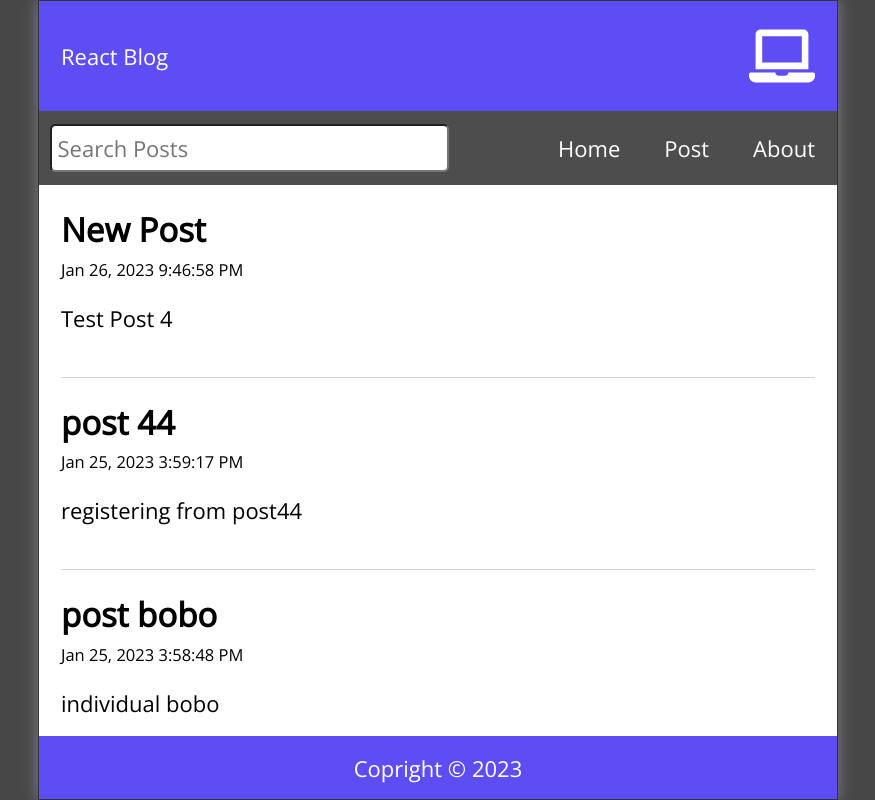
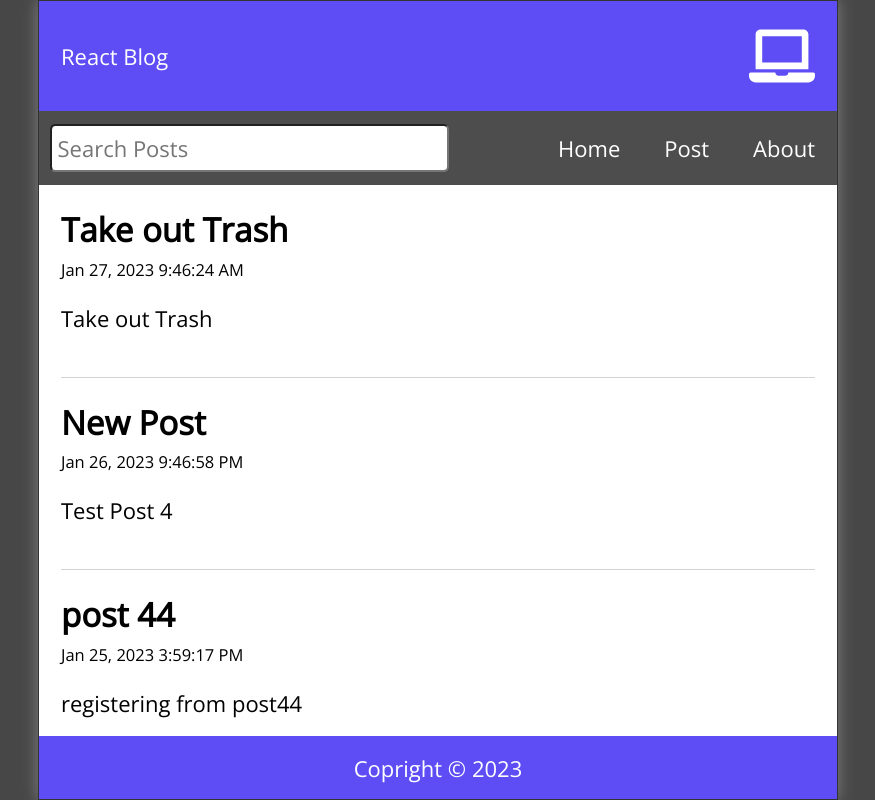
Before and after one commit to kb-git-hub/react-blog, a React (Vite) app: page / in a window 1280 px wide. Shown: the whole page, without its empty margins (202-1077 px from the left). Built offline with nearby package versions, Linux system fonts and the light colour scheme; data requests are answered from the project's data file.

Commit message:
Axios Custom Hook

```diff
--- a/data/db.json
+++ b/data/db.json
@@ -23,6 +23,12 @@
       "title": "New Post",
       "datetime": "Jan 26, 2023 9:46:58 PM",
       "body": "Test Post 4\n"
+    },
+    {
+      "id": 5,
+      "title": "Take out Trash",
+      "datetime": "Jan 27, 2023 9:46:24 AM",
+      "body": "Take out Trash"
     }
   ]
 }
--- a/src/App.jsx
+++ b/src/App.jsx
@@ -11,7 +11,7 @@ import Layout from './Layout'
 import api from './API/posts'
 import EditPost from './EditPost'
 import useWindowSize from '../src/hooks/useWindowSize'
-
+import useAxiosFetch from './hooks/useAxiosFetch'
 
 function App() {
   const [posts, setPosts] = useState([])
@@ -24,26 +24,31 @@ function App() {
   const {width} = useWindowSize()
   const navigate = useNavigate()
 
+  const {data, fetchError, isLoading} = useAxiosFetch(`http://localhost:3500/posts`)
+
   useEffect(()=>{
-    const fetchPosts = async () =>{
-      try{
-        const response = await api.get('/posts')
-        setPosts(response.data)
+    setPosts(data)
+  }, [data])
+  // useEffect(()=>{
+  //   const fetchPosts = async () =>{
+  //     try{
+  //       const response = await api.get('/posts')
+  //       setPosts(response.data)
 
-      } catch (err){
+  //     } catch (err){
 
-        if (err.response){
-          // if not in 200 response range
-          console.log(err.response.data);
-          console.log(err.response.status);
-          console.log(err.response.headers);
-        } else console.log(`Error: ${err.message}`)
-      }
-    }
+  //       if (err.response){
+  //         // if not in 200 response range
+  //         console.log(err.response.data);
+  //         console.log(err.response.status);
+  //         console.log(err.response.headers);
+  //       } else console.log(`Error: ${err.message}`)
+  //     }
+  //   }
 
-    fetchPosts()
+  //   fetchPosts()
 
-  },[])
+  // },[])
 
   useEffect(()=>{
     const filteredResults = posts.filter(post=>
@@ -117,7 +122,12 @@ const handleEdit = async (id) =>{
         setSearch={setSearch}
         width={width}
         />}>
-        <Route index element={<Home posts={searchResults}/>}/>
+        <Route index element={<Home
+        posts={searchResults}
+        fetchError={fetchError}
+        isLoading={isLoading}
+
+        />}/>
         <Route path='post'>
           <Route index element={<NewPost
             handleSubmit={handleSubmit}
--- a/src/Home.jsx
+++ b/src/Home.jsx
@@ -1,15 +1,13 @@
 import React from 'react'
 import Feed from './Feed'
 
-const Home = ({posts}) => {
+const Home = ({posts, fetchError, isLoading}) => {
   return (
     <main className='Home'>
-      {posts.length ? (
-        <Feed posts={posts}/>
-      ) : (
-        <p style={{marginTop: '2rem'}}> No Posts To Display</p>
-      )}
-
+      {isLoading && <p className='statusMsg'>Loading posts...</p>}
+      {!isLoading && fetchError && <p className='statusMsg'>{fetchError}</p>}
+      {!isLoading && !fetchError && (posts.length ?
+        <Feed posts={posts}/> : <p className='statusMsg'>No posts to display.</p>)}
     </main>
   )
 }
--- /dev/null
+++ b/src/hooks/useAxiosFetch.jsx
@@ -0,0 +1,46 @@
+import axios from "axios";
+import { useState, useEffect } from "react";
+
+
+const useAxiosFetch = (dataURL) => {
+    const [data, setData] = useState([])
+    const [fetchError, setFetchError] = useState(null)
+    const [isLoading, setIsLoading] = useState(null)
+
+    useEffect(()=>{
+        let isMounted = true
+        const source = axios.CancelToken.source()
+
+        const fetchData = async (url) =>{
+            setIsLoading(true)
+            try{
+                const response = await axios.get(url, {
+                    cancelToken: source.token
+                })
+                if (isMounted){
+                    setData(response.data)
+                    setFetchError(null)
+                }
+            }catch(err){
+                if (isMounted){
+                    setFetchError(err.message)
+                    setData([])
+                }
+            } finally{
+                isMounted && setIsLoading(false)
+            }
+        }
+        fetchData(dataURL)
+
+        const cleanUp = () =>{
+            isMounted = false
+            source.cancel()
+        }
+
+        return cleanUp
+    }, [dataURL])
+
+    return {data, fetchError, isLoading}
+}
+
+export default useAxiosFetch
```
